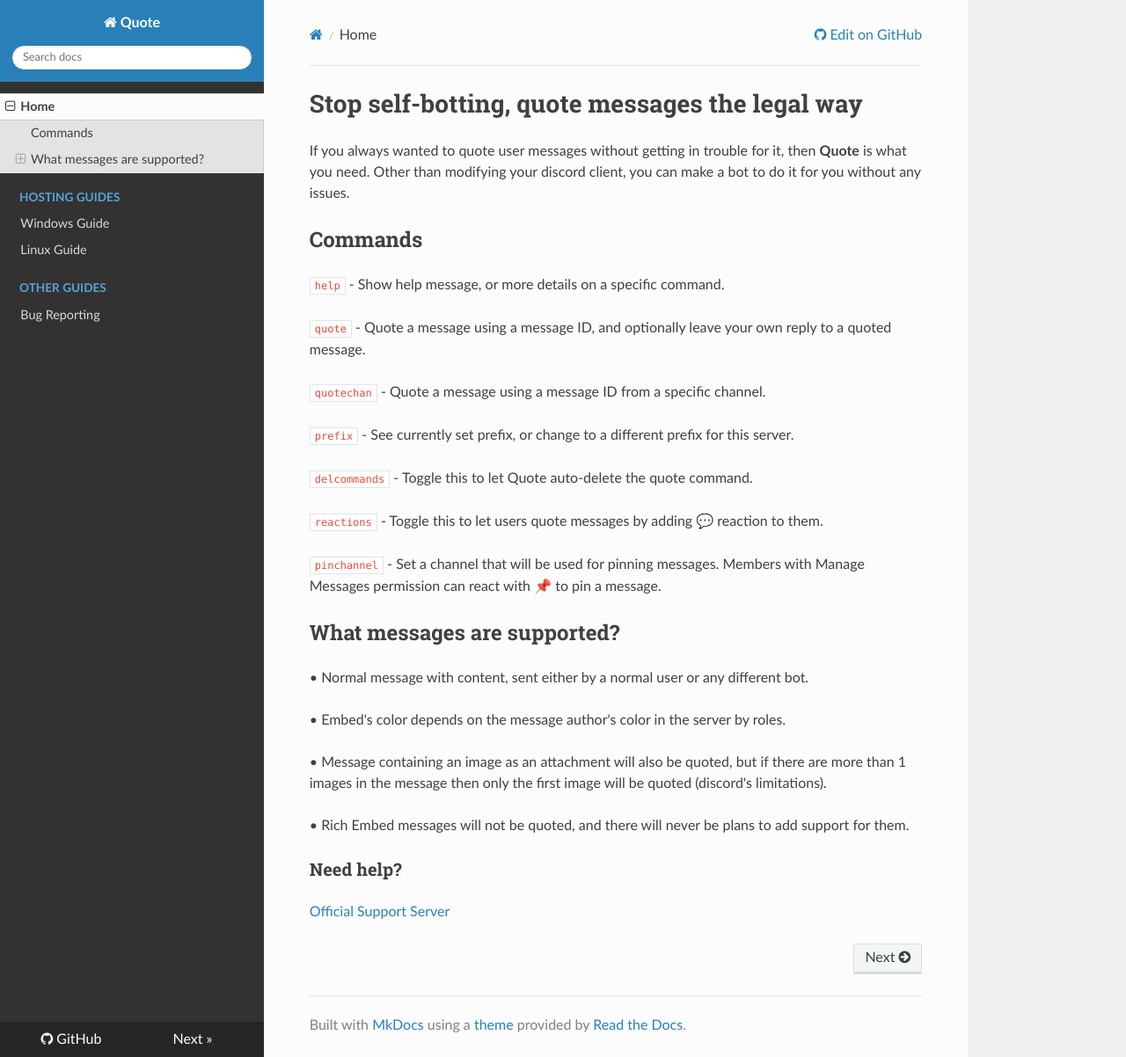
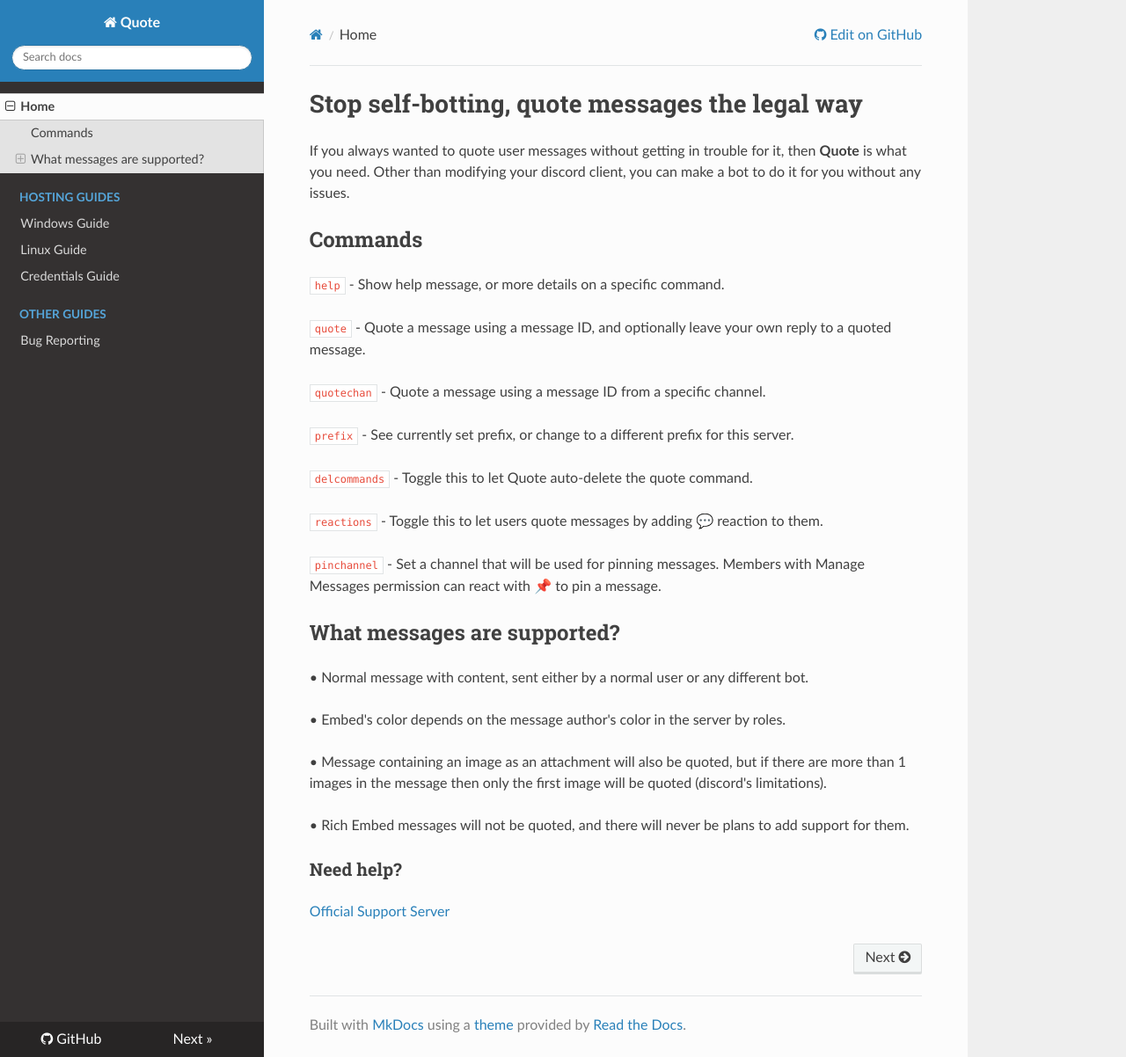
Before and after one commit to Deivedux/Quote, an MkDocs documentation site: the page built from docs/index.md, in a window 1280 px wide and 1202 px high. Shown: the whole window at 88% size. Built offline with MkDocs 1.6.1, drawn with Linux system fonts in a browser that asks for light colours; nearby versions of some CDN libraries; old or Windows-style settings are respelled for this version of MkDocs.

Commit message:
Add to docs

```diff
--- a/mkdocs.yml
+++ b/mkdocs.yml
@@ -5,6 +5,7 @@ pages:
 - Hosting Guides:
     - Windows Guide: Guides/Windows Guide.md
     - Linux Guide: Guides/Linux Guide.md
+    - Credentials Guide: Guides/Credentials Guide.md
 - Other Guides:
     - Bug Reporting: Guides/Reporting Bugs.md
 
```
